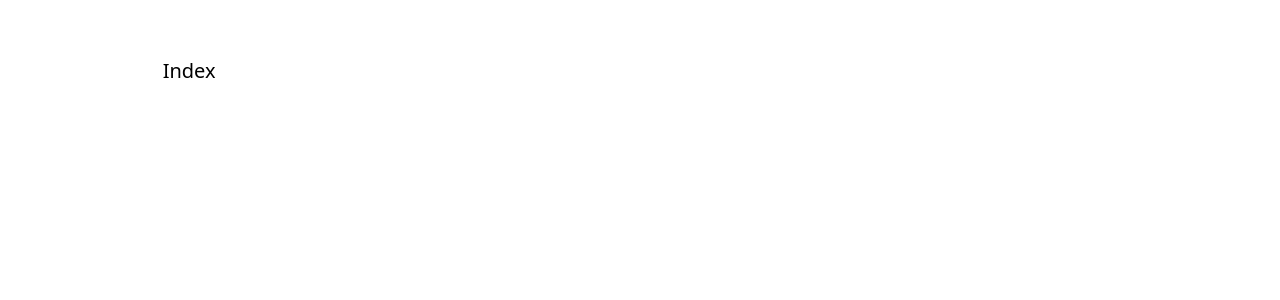
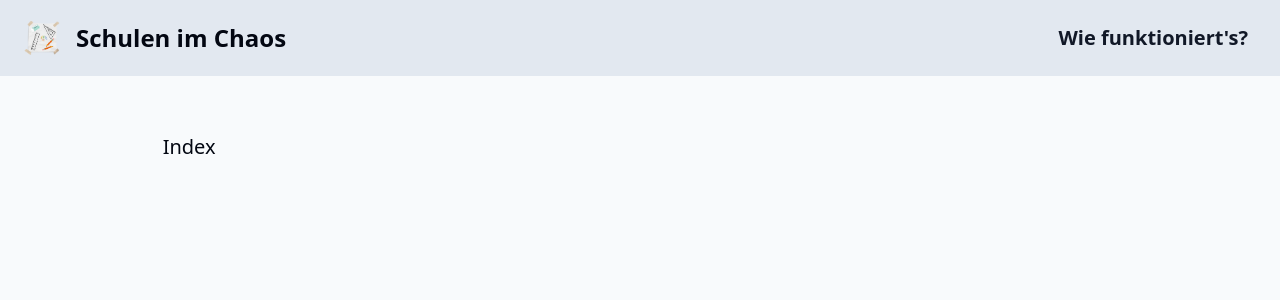
Before and after one commit to schulen-im-chaos/website, a SvelteKit app: page / in a window 1280 px wide. Shown: the top 300 px of the page. Built offline with nearby package versions, Linux system fonts and the light colour scheme.

Commit message:
add navigation bar

```diff
--- a/src/app.html
+++ b/src/app.html
@@ -6,7 +6,10 @@
 		<meta name="viewport" content="width=device-width" />
 		%sveltekit.head%
 	</head>
-	<body data-sveltekit-preload-data="hover">
+	<body
+		data-sveltekit-preload-data="hover"
+		class="bg-slate-50 dark:bg-gray-800 text-gray-950 dark:text-slate-200"
+	>
 		<div style="display: contents">%sveltekit.body%</div>
 	</body>
 </html>
--- /dev/null
+++ b/src/components/navigation/NavBar.svelte
@@ -0,0 +1,63 @@
+<script>
+	import NavItem from "./NavItem.svelte";
+
+	let showMenu = false;
+
+	function toggleNavbar() {
+		showMenu = !showMenu;
+	}
+</script>
+
+<div class="p-2 lg:py-4 bg-slate-200 dark:bg-slate-900 top-0 left-0 w-full sticky z-50">
+	<nav class="container mx-auto w-full lg:flex lg:justify-between lg:items-center">
+		<!-- brand logo and hamburger menu -->
+		<div class="flex justify-between">
+			<!-- brand logo -->
+			<a href="/" class="flex items-center">
+				<img src="/favicon.png" class="mx-3 h-7 sm:h-9 lg:h-11" alt="Schulen im Chaos Logo" />
+				<span class="self-center whitespace-nowrap text-base sm:text-lg font-semibold">
+					Schulen im Chaos
+				</span>
+			</a>
+
+			<!-- hamburger menu for mobile -->
+			<div class="flex items-center justify-between lg:hidden">
+				<button on:click={toggleNavbar} class="text-gray-800 dark:text-gray-50">
+					{#if showMenu}
+						<!-- X -->
+						<span class="sr-only">Close menu</span>
+						<svg
+							xmlns="http://www.w3.org/2000/svg"
+							fill="currentColor"
+							viewBox="0 0 16 16"
+							class="w-5 h-5"
+						>
+							<path
+								d="M2.146 2.854a.5.5 0 1 1 .708-.708L8 7.293l5.146-5.147a.5.5 0 0 1 .708.708L8.707 8l5.147 5.146a.5.5 0 0 1-.708.708L8 8.707l-5.146 5.147a.5.5 0 0 1-.708-.708L7.293 8 2.146 2.854Z"
+							/>
+						</svg>
+					{:else}
+						<!-- hamburger -->
+						<span class="sr-only">Open menu</span>
+						<svg
+							xmlns="http://www.w3.org/2000/svg"
+							fill="currentColor"
+							viewBox="0 0 16 16"
+							class="w-6 h-6"
+						>
+							<path
+								fill-rule="evenodd"
+								d="M2.5 12a.5.5 0 0 1 .5-.5h10a.5.5 0 0 1 0 1H3a.5.5 0 0 1-.5-.5zm0-4a.5.5 0 0 1 .5-.5h10a.5.5 0 0 1 0 1H3a.5.5 0 0 1-.5-.5zm0-4a.5.5 0 0 1 .5-.5h10a.5.5 0 0 1 0 1H3a.5.5 0 0 1-.5-.5z"
+							/>
+						</svg>
+					{/if}
+				</button>
+			</div>
+		</div>
+
+		<!-- navigation items -->
+		<ul class="flex-col px-2 lg:flex lg:flex-row lg:items-center {showMenu ? 'flex' : 'hidden'}">
+			<NavItem href="/help">Wie funktioniert's?</NavItem>
+		</ul>
+	</nav>
+</div>
--- /dev/null
+++ b/src/components/navigation/NavItem.svelte
@@ -0,0 +1,18 @@
+<script>
+	export let href = undefined;
+	export let target = undefined;
+	export let id = undefined; // for identifying dropdown menu
+</script>
+
+<li
+	{id}
+	class="flex items-center p-2 text-sm md:text-base md:py-1 md:px-4 lg:text-sm lg:px-3 xl:text-base xl:font-semibold xl:px-4"
+>
+	<a
+		{href}
+		{target}
+		class="cursor-pointer text-gray-900 dark:text-gray-300 hover:text-black dark:hover:text-white"
+	>
+		<slot />
+	</a>
+</li>
--- /dev/null
+++ b/src/routes/+layout.js
@@ -0,0 +1 @@
+export const prerender = true;
--- a/src/routes/+layout.svelte
+++ b/src/routes/+layout.svelte
@@ -1,6 +1,9 @@
 <script>
 	import "../app.css";
+	import NavBar from "../components/navigation/NavBar.svelte";
 </script>
+
+<NavBar />
 
 <main
 	class="p-2 sm:px-10 sm:py-3 md:px-12 md:py-5 lg:p-12 lg:mx-auto lg:w-11/12 xl:p-14 xl:w-5/6 text-sm md:text-base"
```
Also changed, not shown: static/favicon.png.
